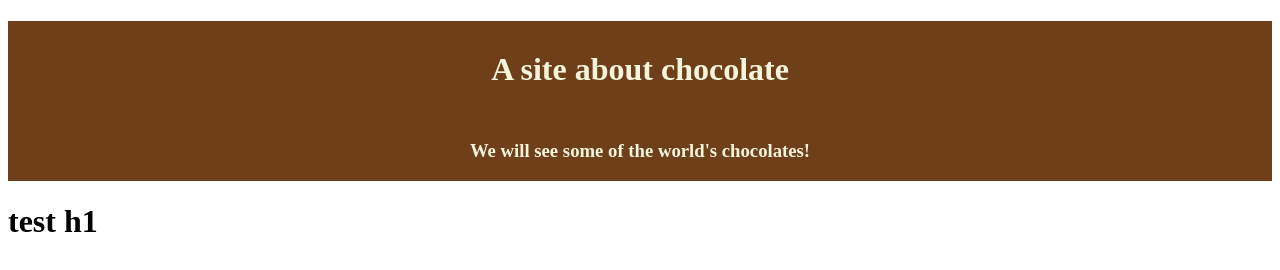
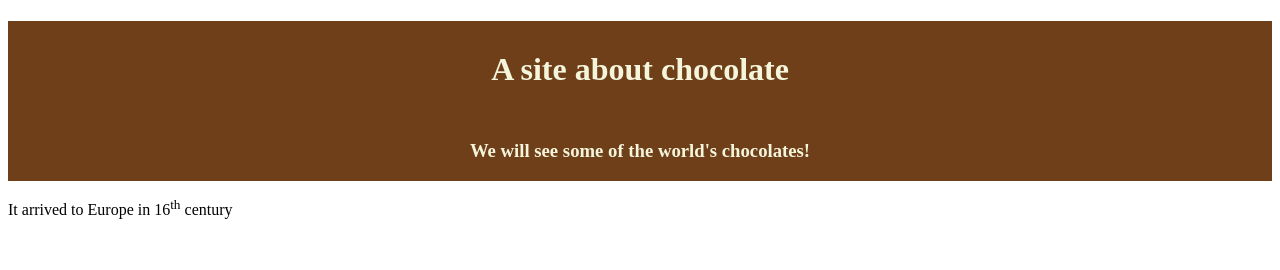
Before and after one commit to dukaani/AnitaWEB2GitTest, a plain HTML site: page index.html in a window 1280 px wide. Drawn offline with Linux system fonts and the light colour scheme.

Commit message:
Update index.html

```diff
--- a/index.html
+++ b/index.html
@@ -14,7 +14,7 @@
         <h1>A site about chocolate</h1>
         <h3>We will see some of the world's chocolates!</h3>
     </div>
-    <h1>test h1</h1>
+    <p>It arrived to Europe in 16<sup>th</sup> century</p>
 </body>
 
 </html>
```
